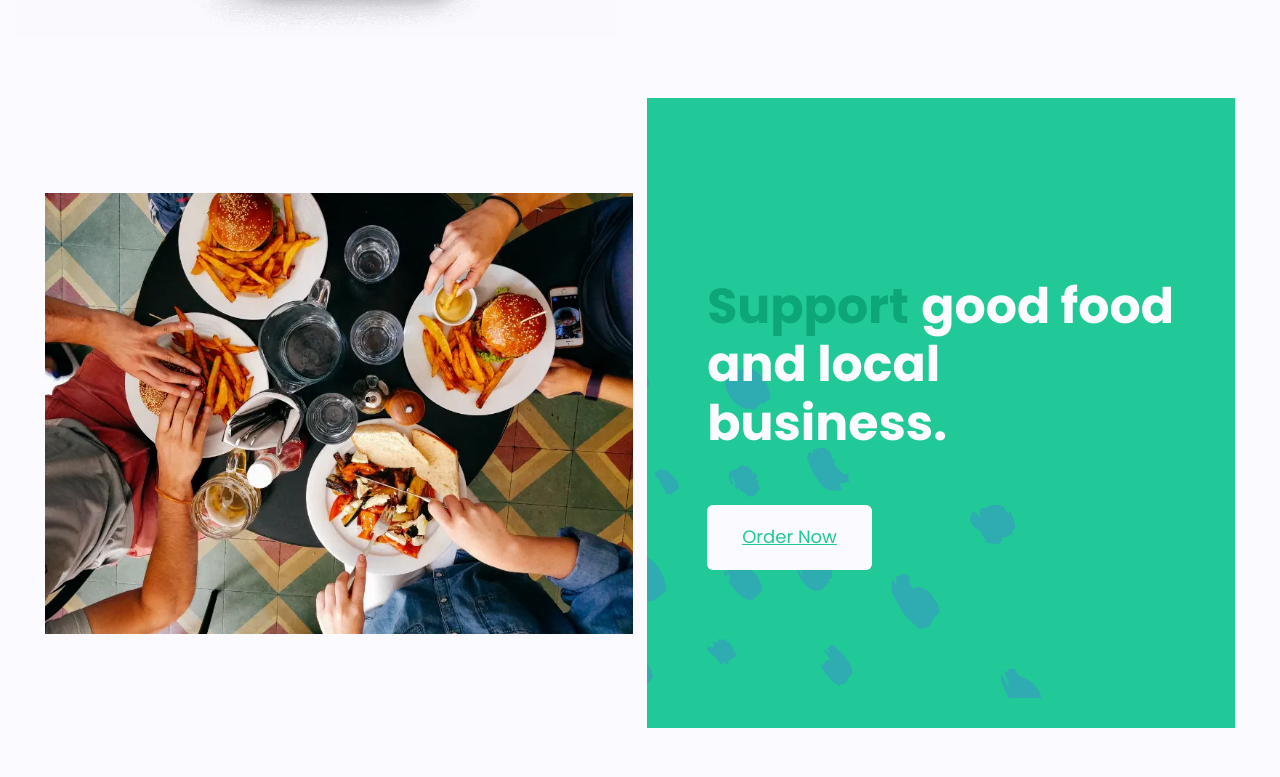
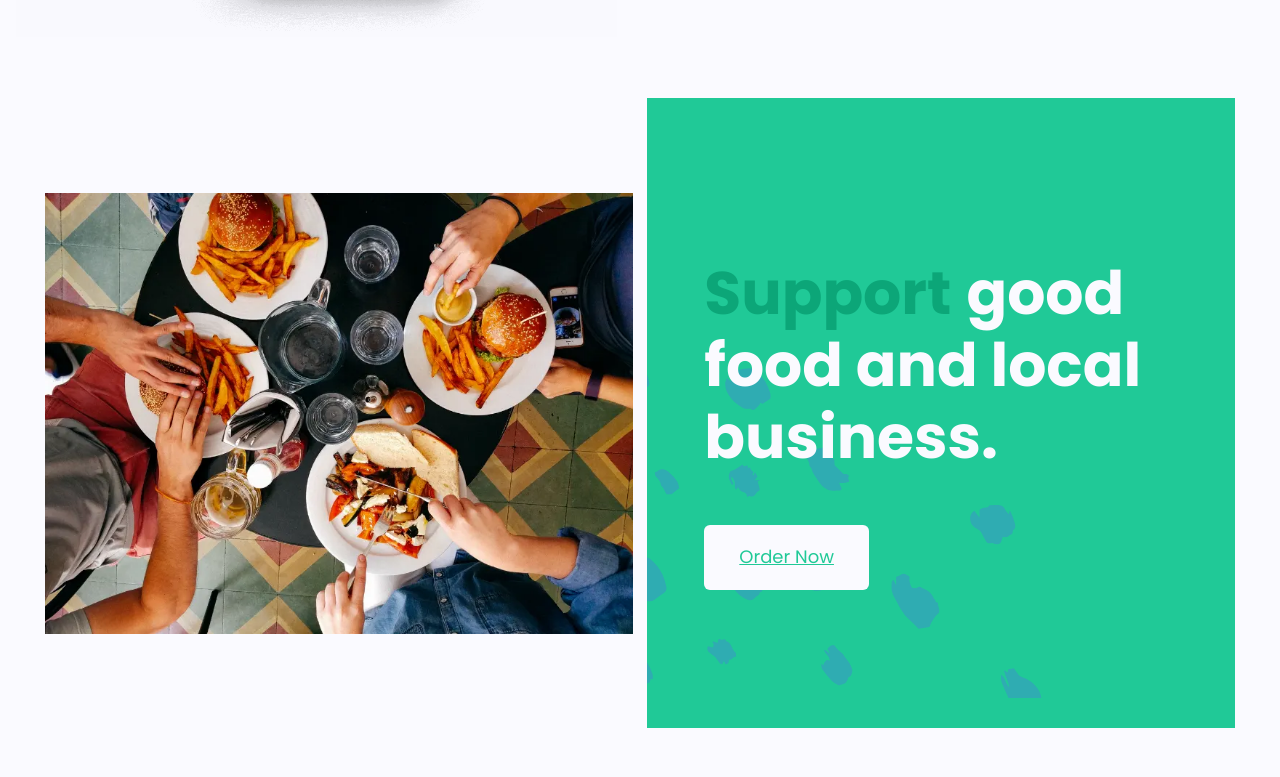
Before and after one commit to elitenoire/kingsmeal, a React (Create React App) app: page / in a window 1280 px wide. Shown: the part 2043-2820 px from the top of the page. Built offline with nearby package versions, Linux system fonts and the light colour scheme.

Commit message:
minor changes

```diff
--- a/src/components/SupportSection/SupportSection.scss
+++ b/src/components/SupportSection/SupportSection.scss
@@ -26,7 +26,7 @@
            flex-direction: column;
            justify-content:center;
            align-items:flex-start;
-           padding: 25px 60px;
+           padding: 1.25em 3em;
            background-color: var(--primary);
            background-image: url('../../../public/images/Pattern.svg');
            background-size: contain;
@@ -34,11 +34,12 @@
 
           .support-heading{
               color: var(--white);
-              font-size: 49px;
+              font-size: var(--fs-2xl);
               line-height: 1.2;
               margin-top: 20px;
               margin-bottom:10px;
               font-weight: 700;
+              word-break: break-word;
 
               .dim-heading{
                   margin-right: 0.25em;
--- a/src/pages/Product/product.css
+++ b/src/pages/Product/product.css
@@ -32,7 +32,7 @@
     position: absolute;
     width: 25%;
     right: 2em;
-    bottom: -35%;
+    bottom: -22%;
     color: var(--white);
     transform: rotate(-20deg);
 }
```
